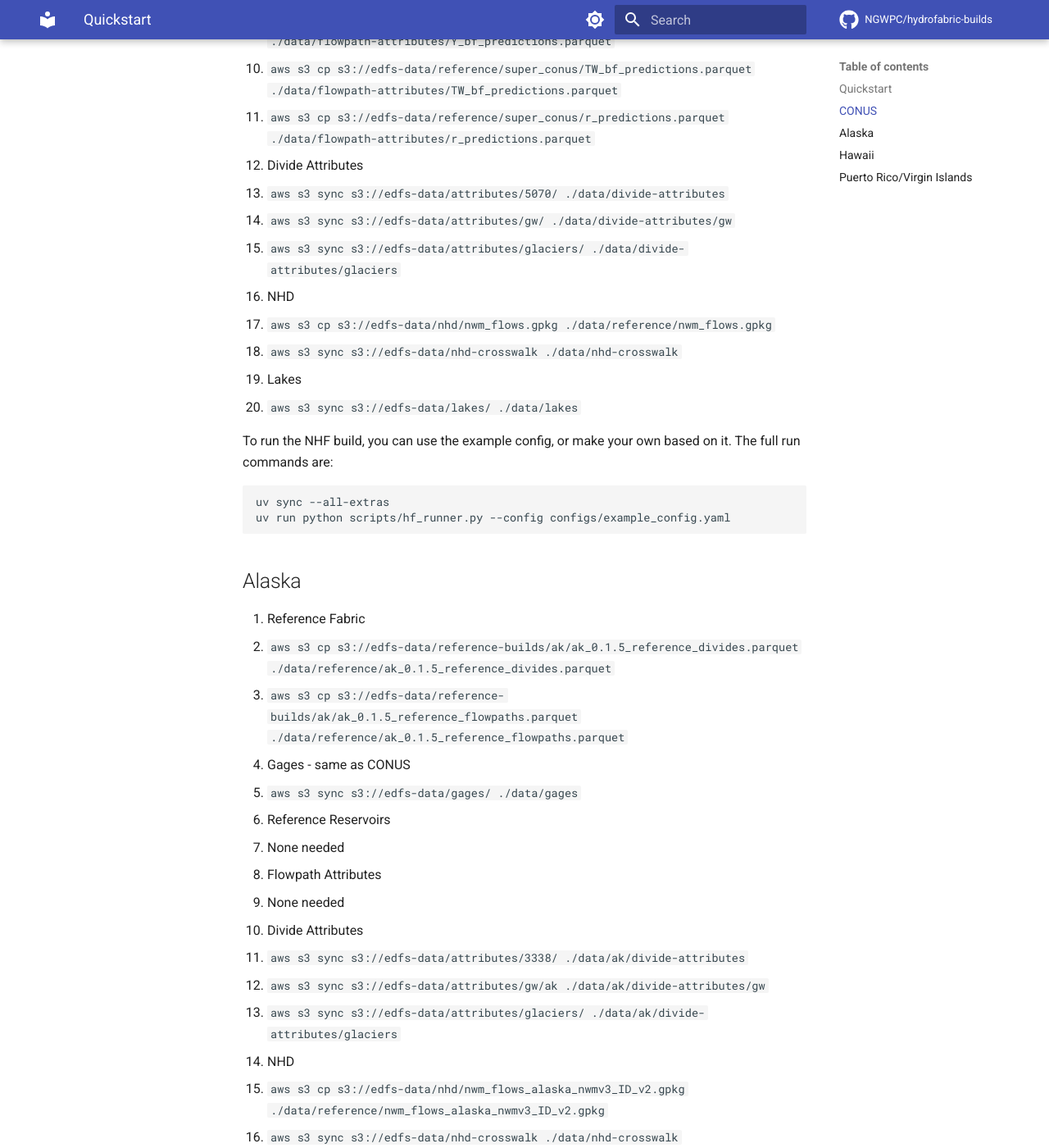
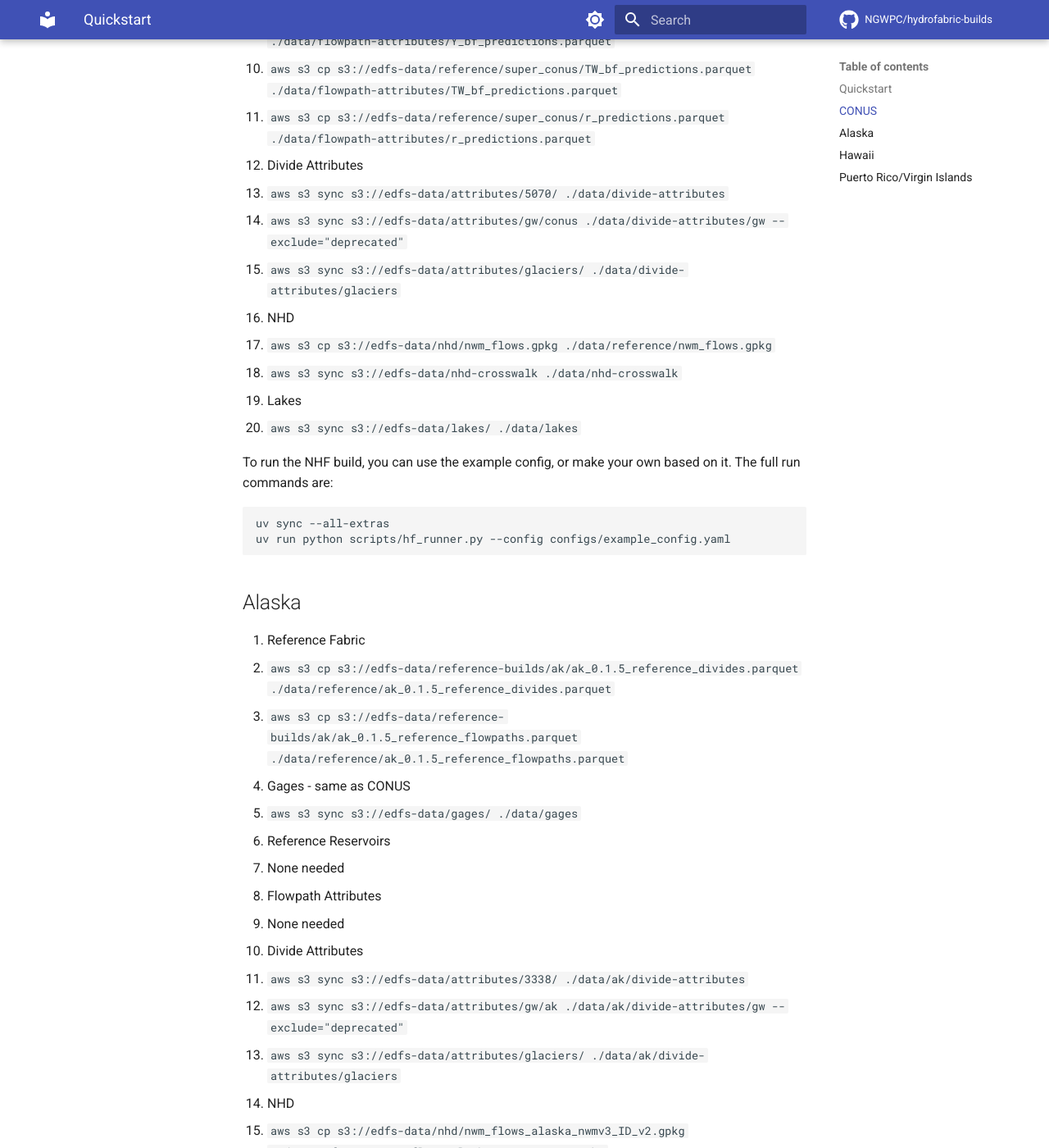
Before and after one commit to NGWPC/nhf-builds, an MkDocs documentation site: the page built from docs/builds/quickstart.md, in a window 1280 px wide and 1400 px high, scrolled down 724 px. Shown: the whole window at 82% size. Built offline with MkDocs 1.6.1 and Material for MkDocs 9.7.7, drawn with Linux system fonts in a browser that asks for light colours; comment, search, counter and statistics services are not loaded; some of the changed text lies outside the part shown.

Commit message:
update justfile and quickstart.md for the gw data paths

```diff
--- a/docs/builds/quickstart.md
+++ b/docs/builds/quickstart.md
@@ -20,7 +20,7 @@ Below are the data files needed for running a full build of the NHF dataset and
 
 5. Divide Attributes
 - `aws s3 sync s3://edfs-data/attributes/5070/ ./data/divide-attributes`
-- `aws s3 sync s3://edfs-data/attributes/gw/ ./data/divide-attributes/gw`
+- `aws s3 sync s3://edfs-data/attributes/gw/conus ./data/divide-attributes/gw --exclude="deprecated"`
 - `aws s3 sync s3://edfs-data/attributes/glaciers/ ./data/divide-attributes/glaciers`
 
 6. NHD
@@ -52,7 +52,7 @@ uv run python scripts/hf_runner.py --config configs/example_config.yaml
 
 5. Divide Attributes
 - `aws s3 sync s3://edfs-data/attributes/3338/ ./data/ak/divide-attributes`
-- `aws s3 sync s3://edfs-data/attributes/gw/ak ./data/ak/divide-attributes/gw`
+- `aws s3 sync s3://edfs-data/attributes/gw/ak ./data/ak/divide-attributes/gw --exclude="deprecated"`
 - `aws s3 sync s3://edfs-data/attributes/glaciers/ ./data/ak/divide-attributes/glaciers`
 
 6. NHD
@@ -84,7 +84,7 @@ uv run python scripts/hf_runner.py --config configs/example_ak_config.yaml
 
 5. Divide Attributes
 - `aws s3 sync s3://edfs-data/attributes/32604/ ./data/hi/divide-attributes`
-- `aws s3 sync s3://edfs-data/attributes/gw/hi ./data/hi/divide-attributes/gw`
+- `aws s3 sync s3://edfs-data/attributes/gw/hi ./data/hi/divide-attributes/gw  --exclude="deprecated"`
 
 6. NHD
 - `aws s3 cp s3://edfs-data/nhd/nwm_flows.gpkg ./data/reference/nwm_flows.gpkg`
@@ -115,7 +115,7 @@ uv run python scripts/hf_runner.py --config configs/example_hi_config.yaml
 
 5. Divide Attributes
 - `aws s3 sync s3://edfs-data/attributes/6566/ ./data/prvi/divide-attributes`
-- `aws s3 sync s3://edfs-data/attributes/gw/prvi ./data/prvi/divide-attributes/gw`
+- `aws s3 sync s3://edfs-data/attributes/gw/prvi ./data/prvi/divide-attributes/gw  --exclude="deprecated"`
 
 6. NHD
 - `aws s3 cp s3://edfs-data/nhd/nwm_flows.gpkg ./data/reference/nwm_flows.gpkg`
```
Also changed, not shown: 1 other file.
